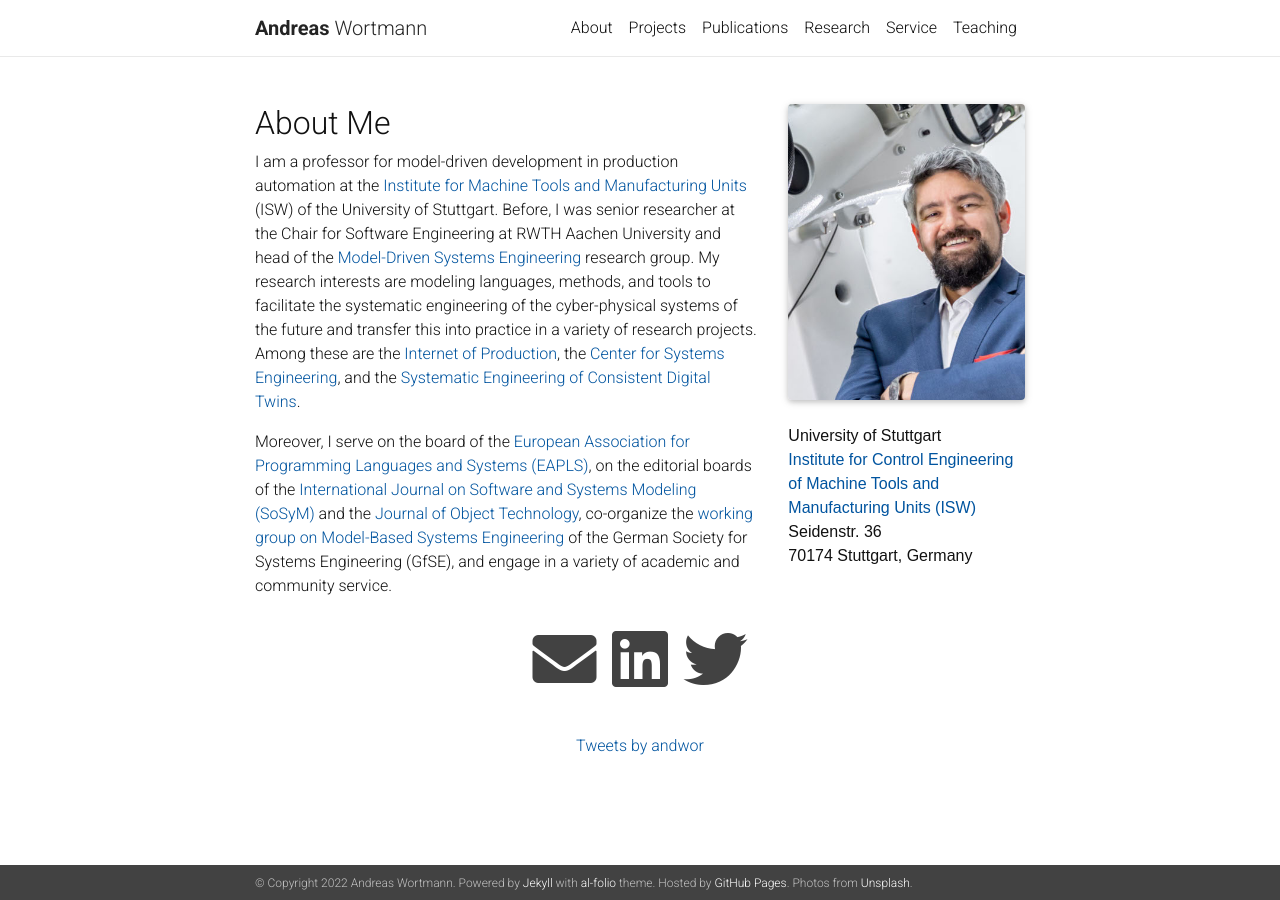
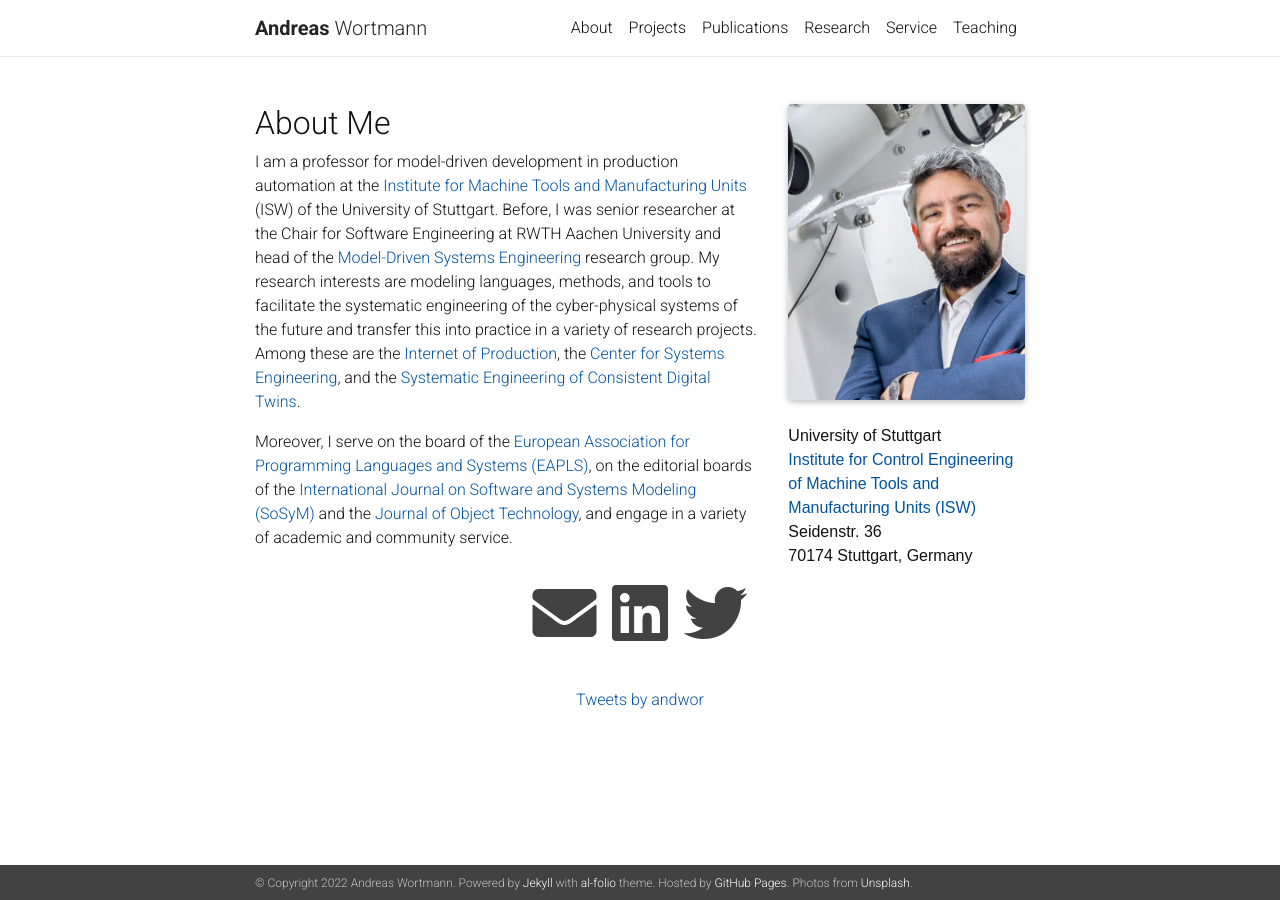
Before and after one commit to awortmann/awortmann.github.io, a Jekyll site: the page built from _pages/about.md, in a window 1280 px wide. Built offline with Jekyll 4.4.1, drawn with Linux system fonts in a browser that asks for light colours; nearby versions of some CDN libraries; comment, search, counter and statistics services are not loaded; a style sheet for code colours, icons or effects is not loaded.

Commit message:
Minor update

```diff
--- a/_pages/about.md
+++ b/_pages/about.md
@@ -24,4 +24,4 @@ I am a professor for model-driven development in production automation at the [I
 My research interests are modeling languages, methods, and tools to facilitate the systematic engineering of the cyber-physical systems of the future and transfer this into practice in a variety of research projects.
 Among these are the [Internet of Production](https://www.iop.rwth-aachen.de/cms/~gpfz/Produktionstechnik/?lidx=1), the [Center for Systems Engineering](https://cse.rwth-campus.com/), and the [Systematic Engineering of Consistent Digital Twins](https://www.rwth-aachen.de/go/id/vuc/lidx/1).
 
-Moreover, I serve on the board of the [European Association for Programming Languages and Systems (EAPLS)](https://eapls.org/), on the editorial boards of the [International Journal on Software and Systems Modeling (SoSyM)](https://sosym.org/) and the [Journal of Object Technology](http://www.jot.fm/), co-organize the [working group on Model-Based Systems Engineering](https://www.gfse.de/arbeitsgruppen.html#tab2-mbse) of the German Society for Systems Engineering (GfSE), and engage in a variety of academic and community service.
+Moreover, I serve on the board of the [European Association for Programming Languages and Systems (EAPLS)](https://eapls.org/), on the editorial boards of the [International Journal on Software and Systems Modeling (SoSyM)](https://sosym.org/) and the [Journal of Object Technology](http://www.jot.fm/), and engage in a variety of academic and community service.
```
